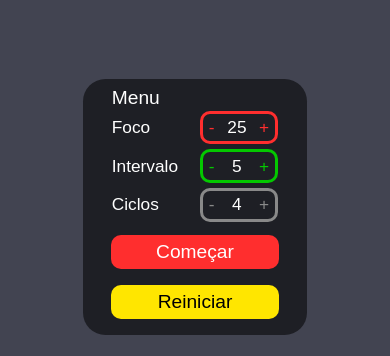
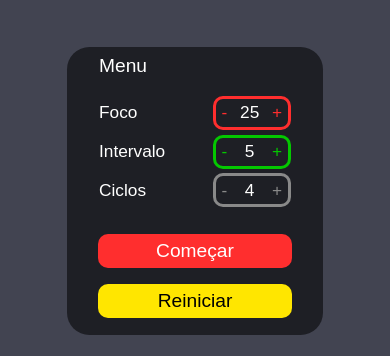
Before and after one commit to WesleyBanagouro/ChronoFocus, a plain HTML site: page index.html in a window 390 px wide. Shown: the part 61-417 px from the top of the page. Drawn offline with Linux system fonts and the light colour scheme.

Commit message:
arrumando responsividade

```diff
--- a/style.css
+++ b/style.css
@@ -153,8 +153,8 @@ footer a{
         align-items: center;
         color: white;
         text-align: center;
-        width: 13rem;
-        height: 15rem;
+        width: 15rem;
+        height: 17rem;
         flex-direction: column;
         padding: 0.5rem;
     }
```
